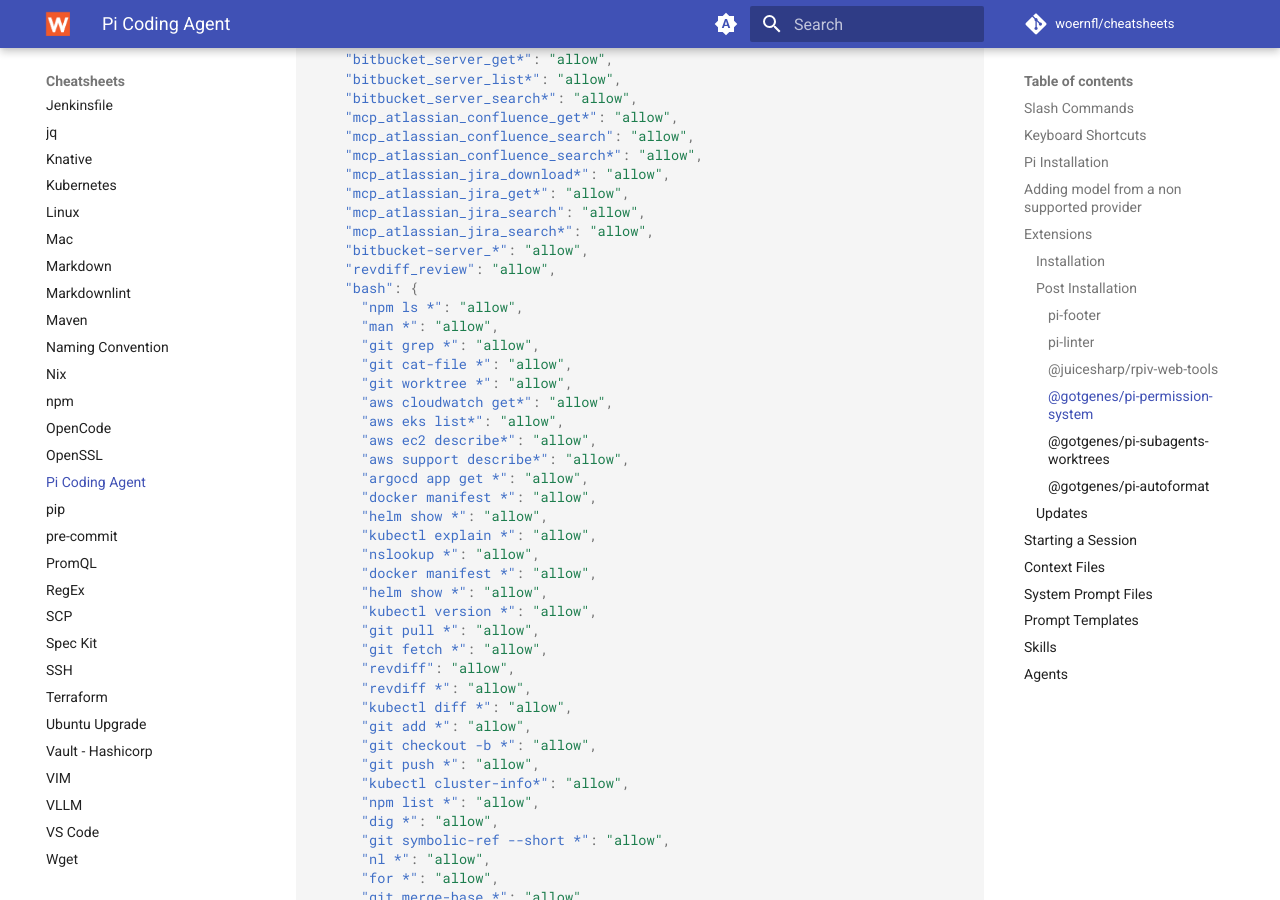
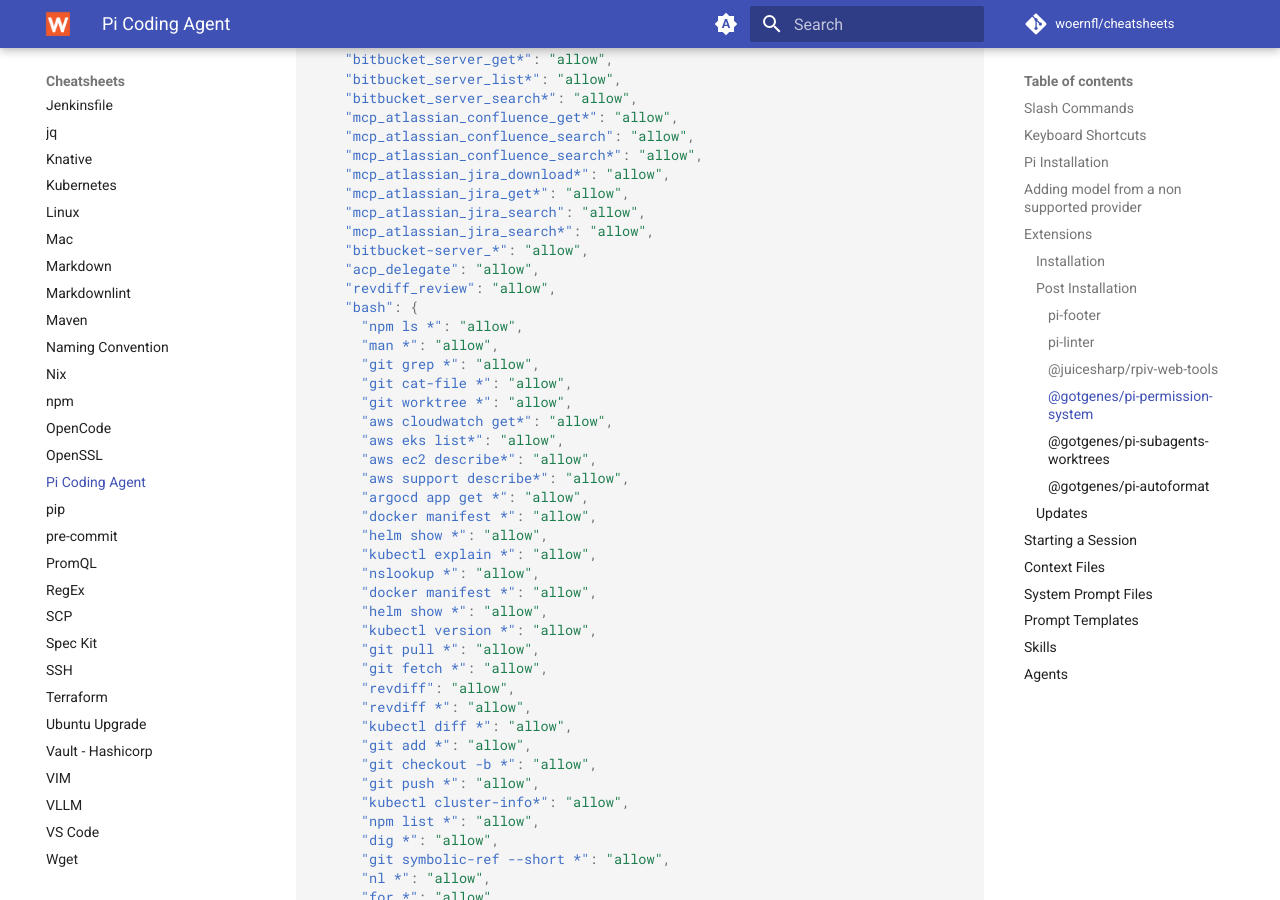
Before and after one commit to woernfl/cheatsheets, an MkDocs documentation site: the page built from docs/pi.md, in a window 1280 px wide and 900 px high, scrolled down 8599 px. Built offline with MkDocs 1.6.1 and Material for MkDocs 9.7.7, drawn with Linux system fonts in a browser that asks for light colours; comment, search, counter and statistics services are not loaded.

Commit message:
Update pi.md (#543)

```diff
--- a/docs/pi.md
+++ b/docs/pi.md
@@ -413,6 +413,7 @@
     "mcp_atlassian_jira_search": "allow",
     "mcp_atlassian_jira_search*": "allow",
     "bitbucket-server_*": "allow",
+    "acp_delegate": "allow",
     "revdiff_review": "allow",
     "bash": {
       "npm ls *": "allow",
```
